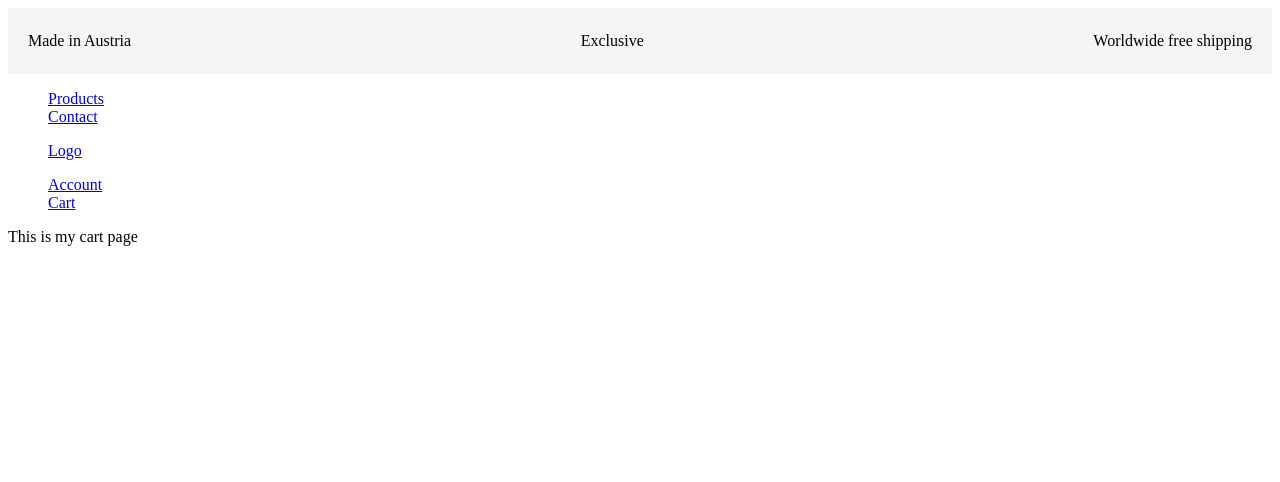
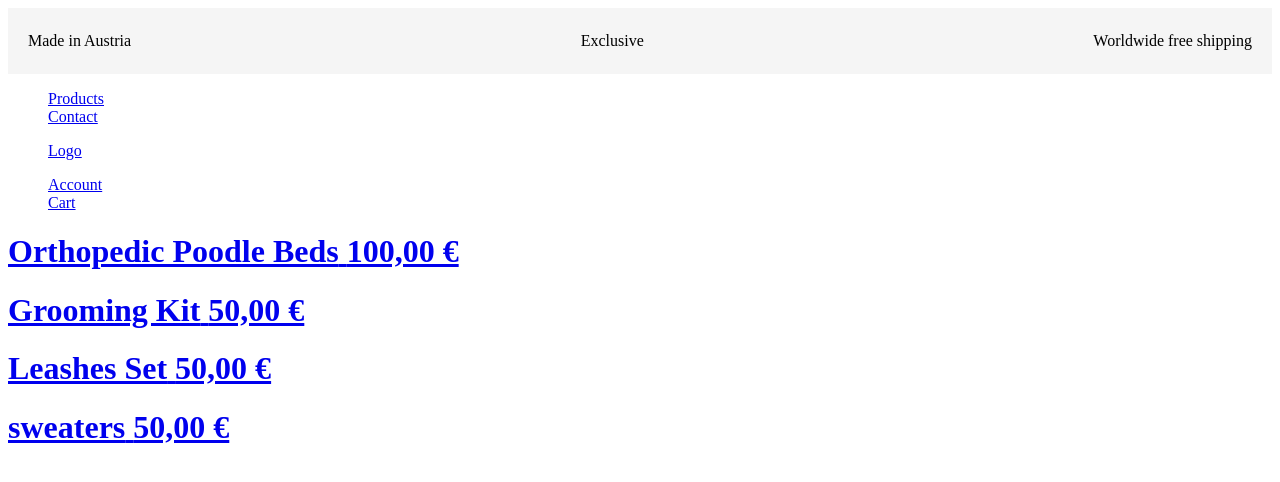
Before and after one commit to Vladimero/next.js-ecommerce-store, a Next.js app: page /cart in a window 1280 px wide. Shown: the top 482 px of the page. Built offline with nearby package versions, Linux system fonts and the light colour scheme; no server answers.

Commit message:
Set saving and adding cookies

```diff
--- a/app/cart/page.js
+++ b/app/cart/page.js
@@ -1,5 +1,39 @@
 import '../globals.scss';
+import Image from 'next/image';
+import Link from 'next/link';
+import { items } from '../../database/items';
+import { getCookie } from '../../util/cookies';
+import { parseJson } from '../../util/json';
 
 export default function CartPage() {
-  return <div>This is my cart page</div>;
+  // need this for the cart page --> until return JSX Code!
+  const itemQuantityCookie = getCookie('addedQuantity');
+
+  const itemQuantity = !itemQuantityCookie ? [] : parseJson(itemQuantityCookie);
+
+  // Combine the cookie object with item object --> go with .map through the array --> try to .find if the item.id is in both arrays, when its find create a new variable and return it, otherwise return undefined
+  const itemsWithQuantity = items.map((item) => {
+    const matchingQuantity = itemQuantity.find(
+      (quantityObject) => item.id === quantityObject.id,
+    );
+    return { ...item, quantity: matchingQuantity?.quantity };
+  });
+  console.log(itemsWithQuantity);
+
+  return (
+    <div>
+      {itemsWithQuantity.map((item) => {
+        return (
+          <div key={`items-${item.id}`}>
+            <Link href={`/items/${item.id}`}>
+              <h1>
+                {item.name} {item.price}
+              </h1>
+            </Link>
+            {item.quantity}
+          </div>
+        );
+      })}
+    </div>
+  );
 }
--- a/app/items/[itemId]/ItemQuantityForm.js
+++ b/app/items/[itemId]/ItemQuantityForm.js
@@ -1,8 +1,9 @@
 'use client';
+
 import { useState } from 'react';
 import { addToCard } from './actions';
 
-export default function ItemQuantityForm() {
+export default function ItemQuantityForm(props) {
   const [quantity, setQuantity] = useState('1');
 
   return (
@@ -16,7 +17,7 @@ export default function ItemQuantityForm() {
       />
       <button
         data-test-id="product-add-to-cart"
-        formAction={async () => await addToCard(quantity)}
+        formAction={async () => await addToCard(props.itemId, quantity)}
       >
         Add to cart
       </button>
--- a/app/items/page.js
+++ b/app/items/page.js
@@ -2,6 +2,8 @@ import '../globals.scss';
 import Image from 'next/image';
 import Link from 'next/link';
 import { items } from '../../database/items';
+import { getCookie } from '../../util/cookies';
+import { parseJson } from '../../util/json';
 
 export default function ItemPage() {
   return (
--- a/database/items.js
+++ b/database/items.js
@@ -1,5 +1,3 @@
-// import 'server-only';
-
 // array, defining the products/items --> at least 4!
 export const items = [
   { id: 1, name: 'Orthopedic Poodle Beds', price: '100,00 €' },
--- a/util/json.js
+++ b/util/json.js
@@ -1,5 +1,6 @@
 import secureJson from 'secure-json-parse';
 
+// add this function of the package to ensure the cookies can not be manipulated
 export function parseJson(stringifiedJson) {
   if (!stringifiedJson) return undefined;
   try {
```
Also changed, not shown: app/items/[itemId]/actions.js (+24 -7 lines), app/items/[itemId]/page.js (+15 -3 lines).
